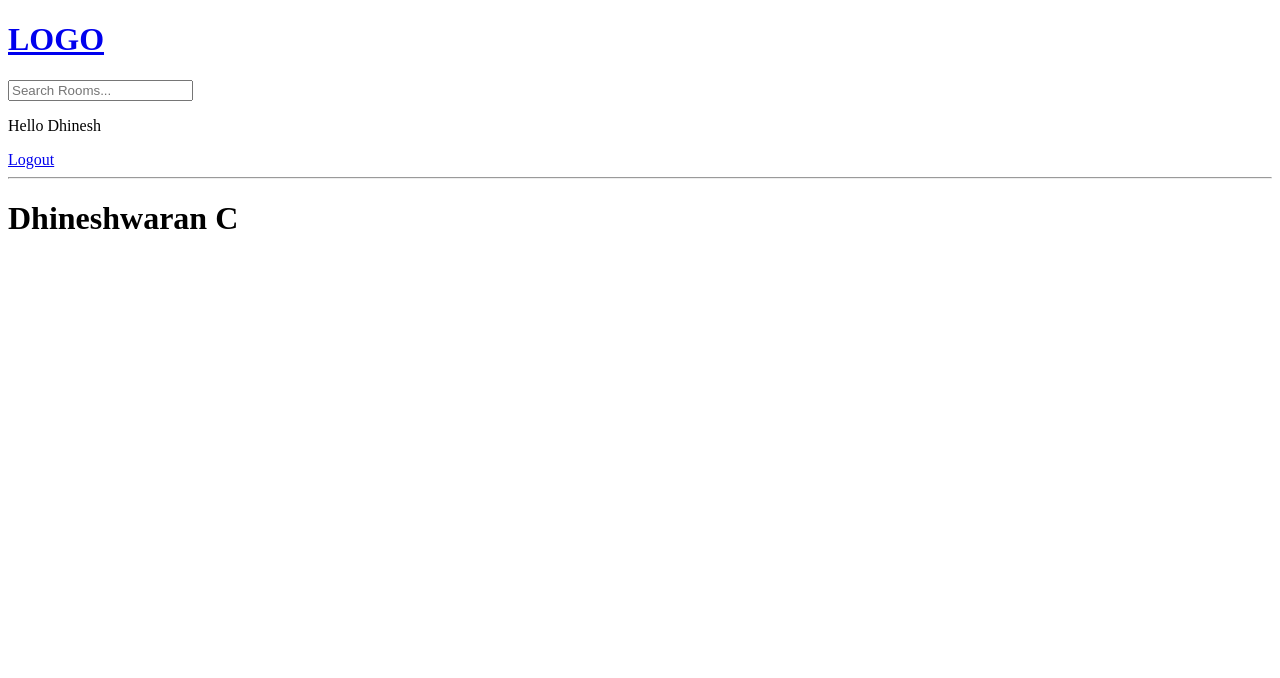
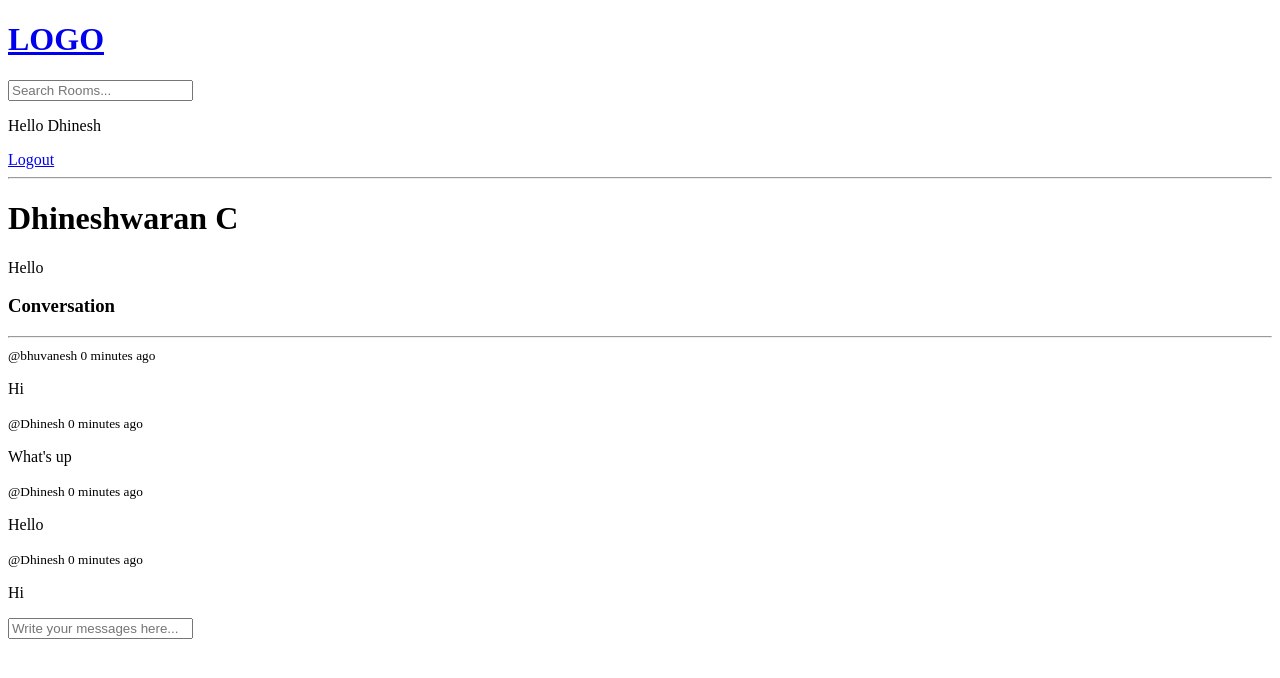
Before and after one commit to Dhineshwaran-C/Django_project, a Django app: page /room/12/ in a window 1280 px wide. Shown: the top 678 px of the page. Run offline with Django 4.2, Linux system fonts and the light colour scheme; a user stored in the database is signed in; data comes from the database, SQL or seed files in the repository; both versions use the stored data as it was after the commit.

Commit message:
Updated on Sept 4th

```diff
--- a/Django 2/web2/base/templates/base/room.html
+++ b/Django 2/web2/base/templates/base/room.html
@@ -1,4 +1,27 @@
 {% extends 'main.html' %}
 {% block content %}
 <h1>{{ room.name }}</h1>
+
+<p>{{room.description}}</p>
+
+<div class="comment-wrapper">
+    <h3>Conversation</h3>
+    <hr>
+    {% for message in room_messages %}
+    <div>
+        <small>@{{message.user}} {{message.created|timesince}} ago</small>
+        <p>{{message.body}}</p>
+    </div>
+    {% endfor %}
+</div>
+
+{% if request.user.is_authenticated %}
+<div class="comment-form">
+    <form method="POST" action="">
+        {% csrf_token %}
+        <input type="text" name="body" placeholder="Write your messages here..." />
+    </form>
+</div>
+{% endif %}
+
 {% endblock %}
--- a/Django 2/web2/base/views.py
+++ b/Django 2/web2/base/views.py
@@ -1,3 +1,4 @@
+from email import message
 from multiprocessing import context
 from django.shortcuts import render, redirect
 from django.http import HttpResponse
@@ -7,7 +8,7 @@ from django.db.models import Q
 from django.contrib.auth.models import User
 from django.contrib.auth import authenticate,login,logout
 from django.contrib.auth.forms import UserCreationForm
-from .models import Room, Topic
+from .models import Room, Topic ,Message
 from .forms import RoomForm
 
 # Create your views here.
@@ -76,7 +77,18 @@ def home(request):
 
 def room(request,pk):
     room = Room.objects.get(id=pk)
-    context = {'room':room}
+    room_messages = room.message_set.all().order_by('-created')
+
+    if request.method =='POST':
+        message = Message.objects.create(
+            user=request.user,
+            room=room,
+            body=request.POST.get('body')
+        )
+        return redirect('room',pk=room.id)
+
+
+    context = {'room':room,'room_messages':room_messages}
     return render(request,'base/room.html',context)
 
 @login_required(login_url='login')
```
Also changed, not shown: Django 2/web2/db.sqlite3.
